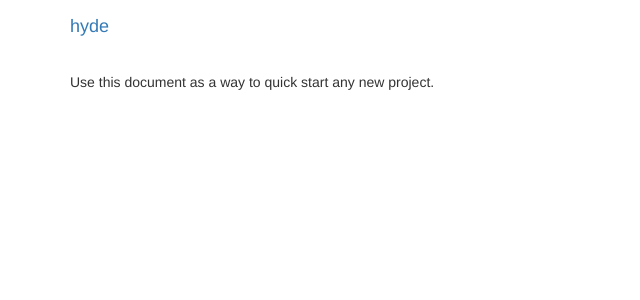
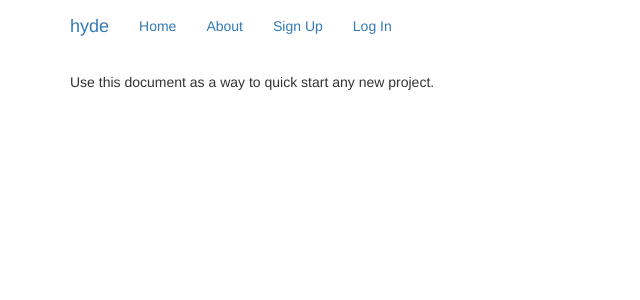
Before and after one commit to nyddle/toster, a Django app: template toster/core/templates/base.html in a window 1280 px wide. Shown: the top 300 px of the page, without its empty margins (0-640 px from the left). Run offline with Django 3.2, Linux system fonts and the light colour scheme; the template is opened without the code that fills it, so the values that code supplies are empty; parts of the project's set-up code (start-up, migrations or seed data) failed here and were passed over; some libraries are stand-ins or nearby versions.

Commit message:
fix urls

```diff
--- a/toster/core/templates/base.html
+++ b/toster/core/templates/base.html
@@ -37,6 +37,16 @@
       <div class="container">
         <a class="navbar-brand" href="/">hyde</a>
         <ul class="nav navbar-nav">
+          <li class="active"><a href="{% url 'home' %}">Home</a></li>
+          <li><a href="{% url 'about' %}">About</a></li>
+
+          {% if request.user.is_authenticated %}
+            <li><a href="{% url 'users:detail' request.user.username  %}">{% trans "My Profile" %}</a></li>
+            <li><a href="{% url 'account_logout' %}">{% trans "Logout" %}</a></li>
+          {% else %}
+            <li><a href="{% url 'account_signup' %}">{% trans "Sign Up" %}</a></li>
+            <li><a href="{% url 'account_login' %}">{% trans "Log In" %}</a></li>
+          {% endif %}
         </ul>
       </div>
     </div>
--- a/toster/core/views.py
+++ b/toster/core/views.py
@@ -18,7 +18,7 @@ class QuestionView(View):
 
 class QuestionListView(ListView):
     model = Question
-
+    template_name = 'core/question_list.html'
 
 class QuestionViewSet(viewsets.ModelViewSet):
     """
--- a/toster/toster/settings.py
+++ b/toster/toster/settings.py
@@ -38,6 +38,7 @@ INSTALLED_APPS = (
     'django.contrib.staticfiles',
     'rest_framework',
     'toster',
+    'core',
 )
 
 MIDDLEWARE_CLASSES = (
--- a/toster/toster/urls.py
+++ b/toster/toster/urls.py
@@ -21,5 +21,5 @@ urlpatterns = patterns('',
     url(r'^admin/', include(admin.site.urls)),
     url(r'^about/', TemplateView.as_view()),
     url(r'^question/', QuestionView.as_view()),
-    url(r'^questions/', QuestionListView.as_view()),
+    url(r'^questions/', QuestionListView.as_view(template_name='core/question_list.html')),
 )
```
